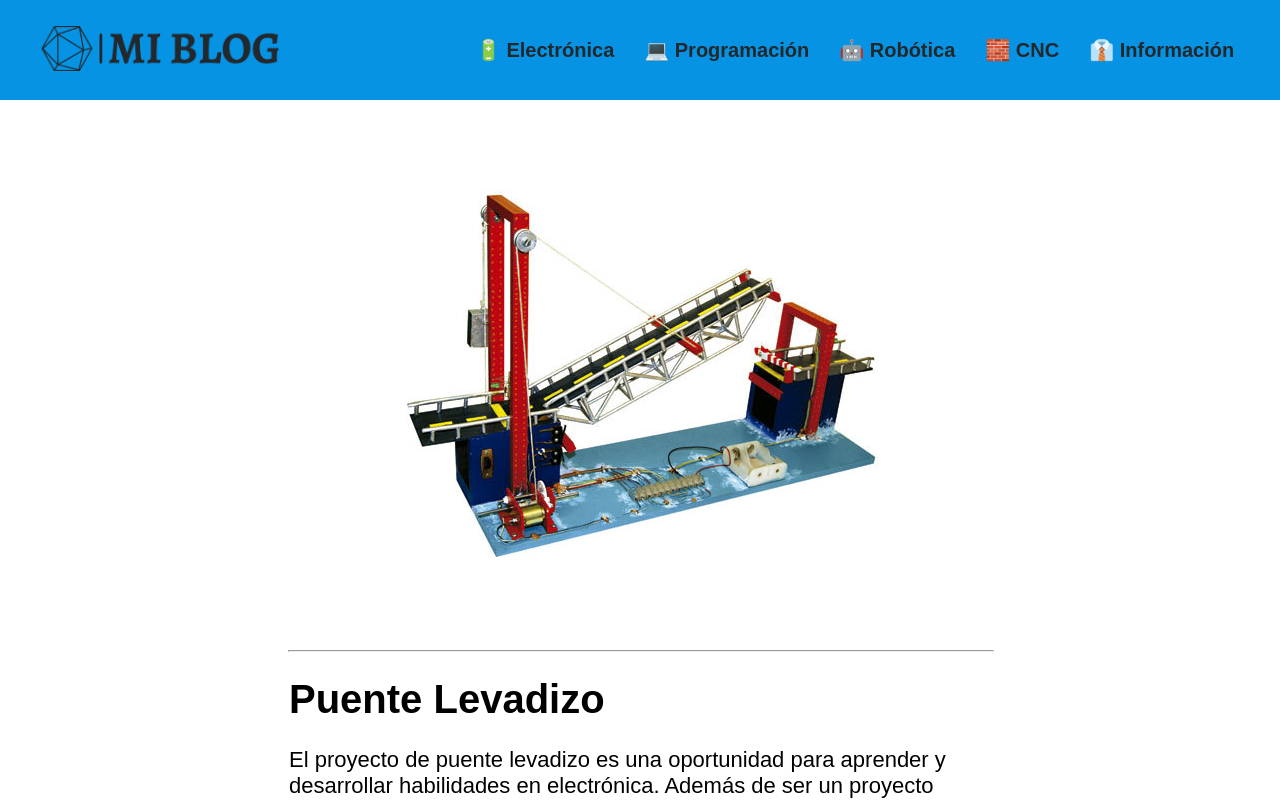
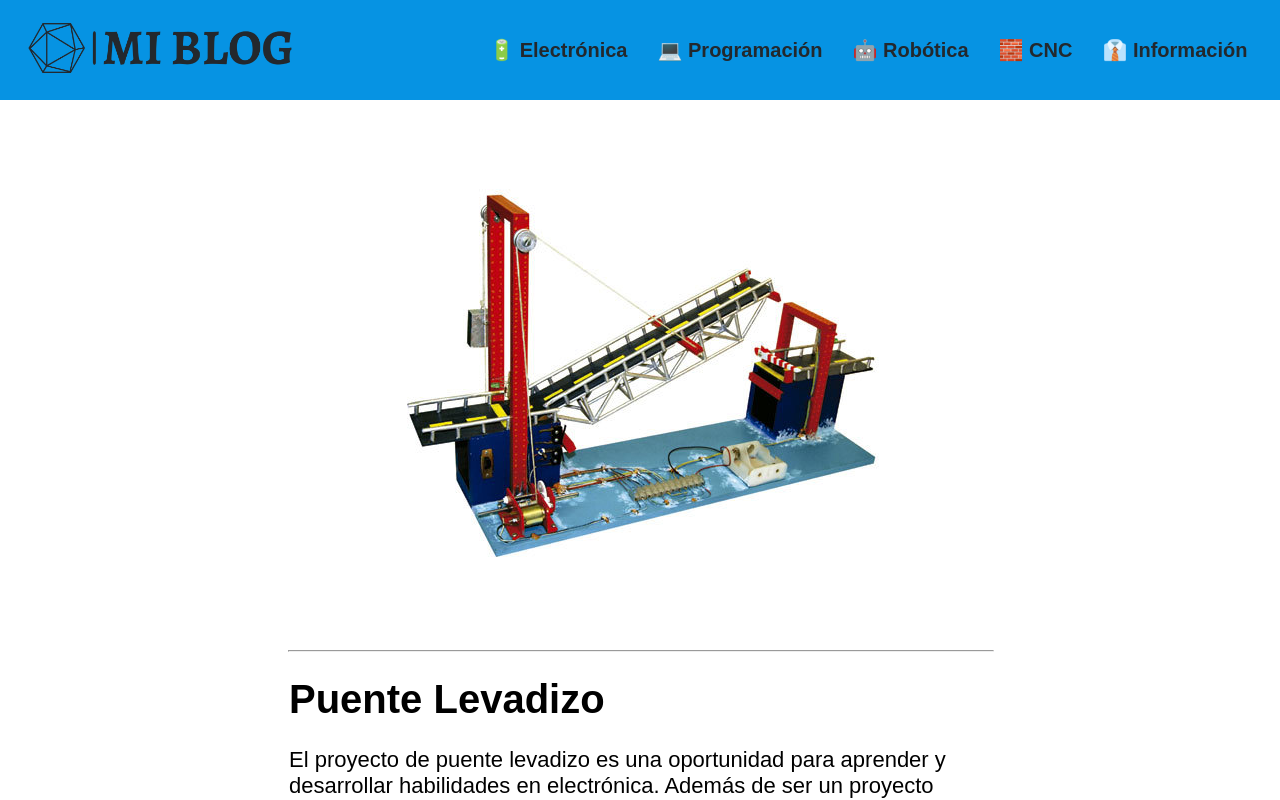
Before and after one commit to iesusdavila/Blog-personal, a plain HTML site: page blog.html in a window 1280 px wide. Shown: the top 800 px of the page. Drawn offline with Linux system fonts and the light colour scheme.

Commit message:
Mejora en la resolucion del logo del blog

```diff
--- a/src/design_blog.css
+++ b/src/design_blog.css
@@ -45,7 +45,7 @@ header {
 }
 
 .header__logo a img {
-  height: 45px;
+  height: 50px;
 }
 
 .header__opciones-lista {
--- a/src/design_blogs.css
+++ b/src/design_blogs.css
@@ -44,7 +44,7 @@ header {
 }
 
 .header__logo a img {
-  height: 45px;
+  height: 50px;
 }
 
 .header__opciones-lista {
--- a/src/design_perfil.css
+++ b/src/design_perfil.css
@@ -45,7 +45,7 @@ header {
 }
 
 .header__logo a img {
-  height: 45px;
+  height: 50px;
 }
 
 .header__opciones-lista {
```
